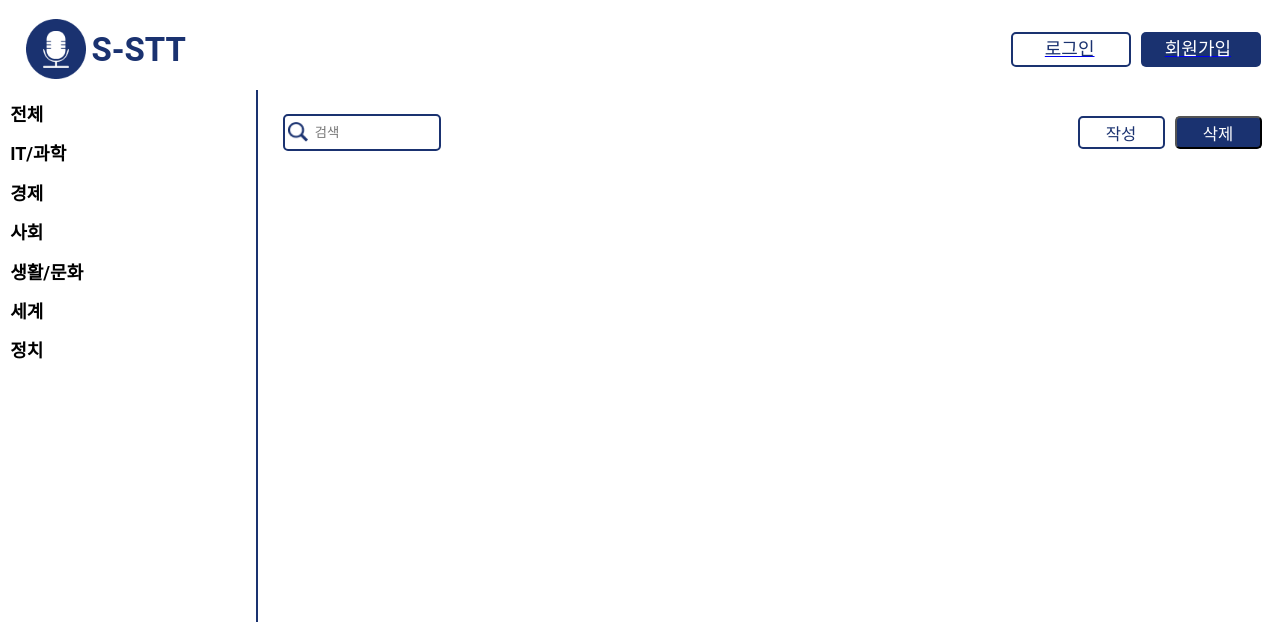
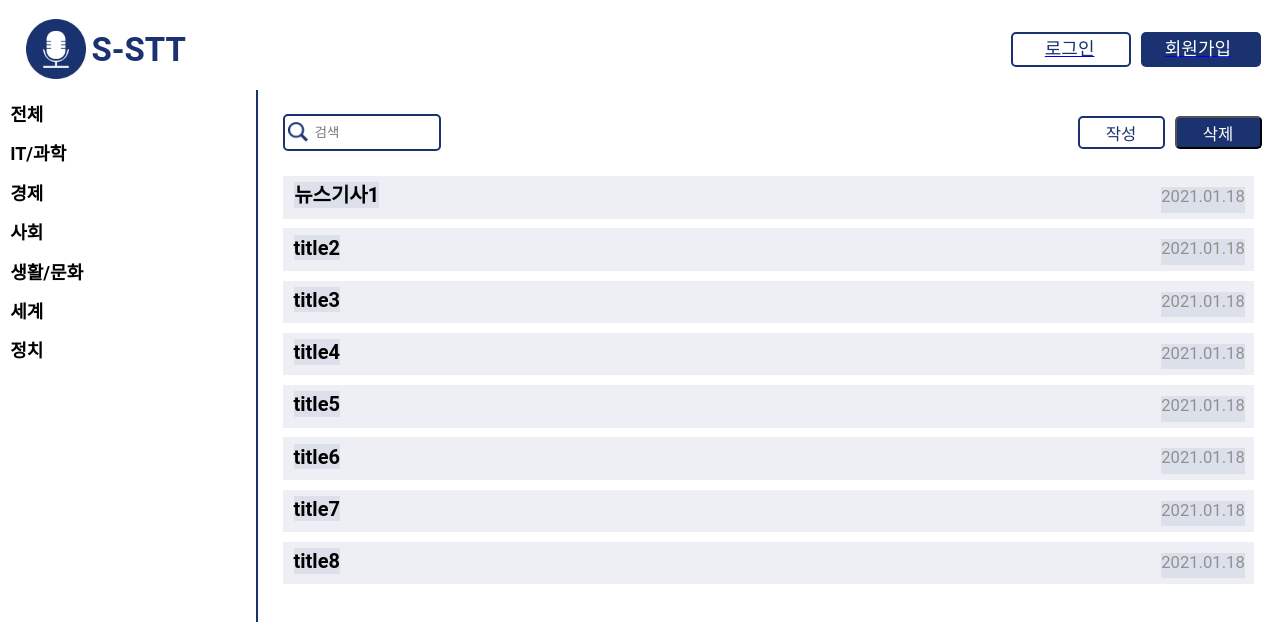
Before and after one commit to WebProject-STT/Front-end, a React (Create React App) app: page /postList in a window 1280 px wide. Shown: the top 622 px of the page. Built offline with nearby package versions, Linux system fonts and the light colour scheme; the HTML template or start-up script is replaced by a standard one.

Commit message:
기능추가: 선택한 카테고리에 해당하는 게시글 목록을 렌더링하는 기능 구현

```diff
--- a/src/App.js
+++ b/src/App.js
@@ -9,6 +9,7 @@ import CategoryList from './components/CategoryList';
 import PostList from './components/PostList';
 import { UserProvider } from './contexts/UserContext';
 import { VisibilityProvider } from './contexts/VisibilityContext';
+import { CategoryProvider } from './contexts/CategoryContext';
 import './styles/App.scss';
 
 const AppProvider = ({ contexts, children }) =>
@@ -22,7 +23,7 @@ const AppProvider = ({ contexts, children }) =>
 
 function App() {
 	return (
-		<AppProvider contexts={[UserProvider, VisibilityProvider]}>
+		<AppProvider contexts={[UserProvider, VisibilityProvider, CategoryProvider]}>
 			<Header />
 			<PrivateRoute path="/" exact component={Home} />
 			<Route path="/login" component={Login} />
--- a/src/common/PrivateRoute.js
+++ b/src/common/PrivateRoute.js
@@ -4,7 +4,7 @@ import { useUserState } from '../contexts/UserContext';
 
 function PrivateRoute({ component: Component, ...rest }) {
 	const { userName } = useUserState();
-	return <Route {...rest} render={(props) => (userName ? <Redirect to="/category" /> : <Component {...props} />)} />;
+	return <Route {...rest} render={(props) => (userName ? <Redirect to="/postList" /> : <Component {...props} />)} />;
 }
 
 export default PrivateRoute;
--- a/src/common/tempData.js
+++ b/src/common/tempData.js
@@ -1,4 +1,54 @@
 const category = ['정치', '경제', '사회', '생활/문화', '세계', 'IT/과학'].sort();
 category.splice(0, 0, '전체');
+export const categoryData = [...category];
 
-export const categoryData = [...category];
+export const postsData = [
+	{
+		id: 1,
+		category: 'IT/과학',
+		title: '뉴스기사1',
+		date: '2021.01.18',
+	},
+	{
+		id: 2,
+		category: 'IT/과학',
+		title: 'title2',
+		date: '2021.01.18',
+	},
+	{
+		id: 3,
+		category: 'IT/과학',
+		title: 'title3',
+		date: '2021.01.18',
+	},
+	{
+		id: 4,
+		category: '경제',
+		title: 'title4',
+		date: '2021.01.18',
+	},
+	{
+		id: 5,
+		category: '사회',
+		title: 'title5',
+		date: '2021.01.18',
+	},
+	{
+		id: 6,
+		category: '정치',
+		title: 'title6',
+		date: '2021.01.18',
+	},
+	{
+		id: 7,
+		category: '세계',
+		title: 'title7',
+		date: '2021.01.18',
+	},
+	{
+		id: 8,
+		category: '생활/문화',
+		title: 'title8',
+		date: '2021.01.18',
+	},
+];
--- a/src/components/Category.js
+++ b/src/components/Category.js
@@ -2,10 +2,22 @@ import React from 'react';
 import classNames from 'classnames';
 import '../styles/Category.scss';
 import '../styles/Text.scss';
+import { useCategoryDispatch } from '../contexts/CategoryContext';
 
 function Category({ category }) {
+	const categoryDispatch = useCategoryDispatch();
+
+	const selectCategory = (category) => {
+		categoryDispatch({ type: 'SET_CATEGORY', value: category });
+	};
+
 	return (
-		<div className="category" name={category}>
+		<div
+			className="category"
+			onClick={() => {
+				selectCategory(category);
+			}}
+		>
 			<span className={classNames('text', 'black', 'category')}>{category}</span>
 		</div>
 	);
--- a/src/components/CategoryList.js
+++ b/src/components/CategoryList.js
@@ -11,7 +11,6 @@ function CategoryList() {
 	if (!categoryVisibility) {
 		return null;
 	}
-	console.log(categoryData);
 
 	return (
 		<div className="category-list">
--- a/src/components/Header.js
+++ b/src/components/Header.js
@@ -18,7 +18,7 @@ function Header() {
 
 	return (
 		<div className="header" style={{ background: userName ? blue : white }}>
-			<Link to={userName ? '/category' : '/'}>
+			<Link to={userName ? '/postList' : '/'}>
 				<div className="logo-area">
 					{userName ? <img className="logo-image" src={LogoWhite} alt="logo" /> : <img className="logo-image" src={LogoBlue} alt="logo" />}
 					<span className={classNames('logo-text')} style={{ color: userName ? white : blue }}>
--- /dev/null
+++ b/src/components/Post.js
@@ -0,0 +1,19 @@
+import React from 'react';
+import classNames from 'classnames';
+import '../styles/Post.scss';
+import '../styles/Text.scss';
+
+function Post({ post }) {
+	return (
+		<div className="post">
+			<div className="title-area">
+				<span className={classNames('text', 'post', 'black', 'big')}>{post.title}</span>
+			</div>
+			<div className="date-area">
+				<span className={classNames('text', 'post', 'gray', 'small')}>{post.date}</span>
+			</div>
+		</div>
+	);
+}
+
+export default Post;
--- a/src/components/PostList.js
+++ b/src/components/PostList.js
@@ -1,13 +1,17 @@
 import React, { useEffect } from 'react';
 import classNames from 'classnames';
+import Post from './Post';
 import { useVisibilityDispatch } from '../contexts/VisibilityContext';
+import { useCategoryState } from '../contexts/CategoryContext';
 import useInputs from '../hooks/useInputs';
 import Words from '../common/Words';
+import { postsData } from '../common/tempData';
 import SearchIcon from '../common/icon/SearchIcon.png';
 import '../styles/Post.scss';
 import '../styles/Button.scss';
 
 function PostList() {
+	const { category } = useCategoryState();
 	const visibilityDispatch = useVisibilityDispatch();
 	const [form, onChange] = useInputs({ title: '' });
 	const { title } = form;
@@ -28,14 +32,16 @@ function PostList() {
 				</div>
 				<div className={classNames('list-header', 'button-area')}>
 					<button className={classNames('button', 'post-list', 'white')}>
-						<span className={classNames('text', 'blue', 'post', 'small')}>{Words.ADD}</span>
+						<span className={classNames('text', 'blue', 'post-list', 'small')}>{Words.ADD}</span>
 					</button>
 					<button className={classNames('button', 'post-list', 'blue')}>
-						<span className={classNames('text', 'white', 'post', 'small')}>{Words.DELETE}</span>
+						<span className={classNames('text', 'white', 'post-list', 'small')}>{Words.DELETE}</span>
 					</button>
 				</div>
 			</div>
-			<div className="list-form"></div>
+			<div className="list-form">
+				{category === '전체' ? postsData.map((post) => <Post post={post} key={post.id} />) : postsData.filter((post) => post.category === category).map((post) => <Post post={post} key={post.id} />)}
+			</div>
 		</div>
 	);
 }
--- /dev/null
+++ b/src/contexts/CategoryContext.js
@@ -0,0 +1,45 @@
+import React, { createContext, useReducer, useContext } from 'react';
+
+const initialState = {
+	category: '전체',
+};
+
+function categoryReducer(state, action) {
+	switch (action.type) {
+		case 'SET_CATEGORY':
+			return {
+				...state,
+				category: action.value,
+			};
+		default:
+			throw new Error(`Unhandled action type: ${action.type}`);
+	}
+}
+
+const CategoryStateContext = createContext(null);
+const CategoryDispatchContext = createContext(null);
+
+export function CategoryProvider({ children }) {
+	const [state, dispatch] = useReducer(categoryReducer, initialState);
+	return (
+		<CategoryStateContext.Provider value={state}>
+			<CategoryDispatchContext.Provider value={dispatch}>{children}</CategoryDispatchContext.Provider>
+		</CategoryStateContext.Provider>
+	);
+}
+
+export function useCategoryState() {
+	const state = useContext(CategoryStateContext);
+	if (!state) {
+		throw new Error('Cannot find CategoryProvider');
+	}
+	return state;
+}
+
+export function useCategoryDispatch() {
+	const dispatch = useContext(CategoryDispatchContext);
+	if (!dispatch) {
+		throw new Error('Cannot find CategoryProvider');
+	}
+	return dispatch;
+}
--- a/src/styles/Post.scss
+++ b/src/styles/Post.scss
@@ -1,4 +1,5 @@
 $blue: #1a3270;
+$blueGray: rgba(26, 50, 112, 0.08);
 
 .post-list {
 	width: 80%;
@@ -50,6 +51,26 @@ $blue: #1a3270;
 .list-form {
 	width: 95%;
 	height: 70vh;
-	margin: 0 auto;
+	margin: 2% auto 0 auto;
 	// background-color: pink;
 }
+
+.post {
+	display: flex;
+	width: 100%;
+	height: 7.6%;
+	background-color: $blueGray;
+	justify-content: space-between;
+
+	& + & {
+		margin-top: 1%;
+	}
+}
+
+.title-area {
+	margin-left: 1%;
+}
+
+.date-area {
+	margin-right: 1%;
+}
--- a/src/styles/Text.scss
+++ b/src/styles/Text.scss
@@ -21,8 +21,13 @@ $red: #ff0000;
 	&.white {
 		@include text-color($white);
 	}
+
 	&.black {
 		@include text-color($black);
+	}
+
+	&.gray {
+		@include text-color($gray);
 	}
 
 	&.user {
@@ -68,11 +73,32 @@ $red: #ff0000;
 		line-height: 134.77%;
 	}
 
-	&.post {
+	&.post-list {
 		&.small {
 			top: calc(42% - 19px / 2 + 0.07px);
 			font-size: 1.3vw;
 			line-height: 19px;
 		}
 	}
+
+	&.post {
+		&.small {
+			height: 60%;
+			// left: 75%;
+			margin-right: 2%;
+			top: 26%;
+			font-size: 1.3vw;
+			line-height: 19px;
+			// background-color: pink;
+		}
+
+		&.big {
+			height: 60%;
+			top: 15%;
+			margin-left: 1.5%;
+			font-weight: bold;
+			font-size: 20px;
+			line-height: 134.77%;
+		}
+	}
 }
```
Also changed, not shown: 2 other files (tests, documents, lock files or other folders).
